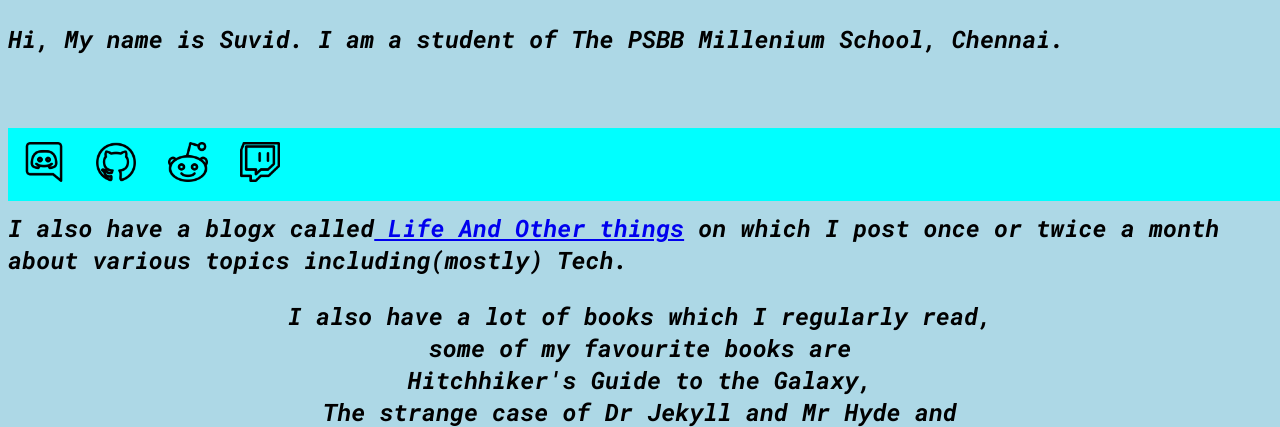
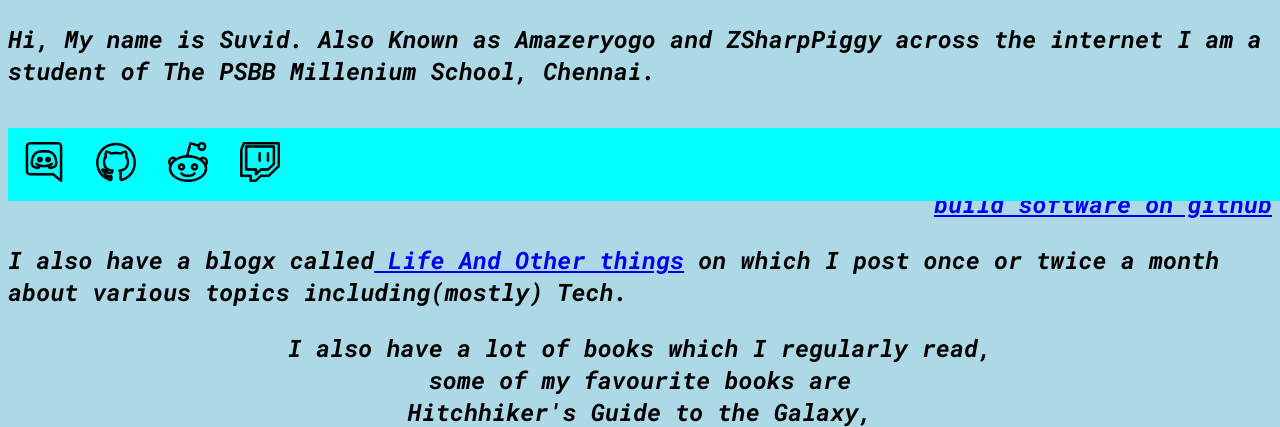
Before and after one commit to Amazeryogo/Project-Inspirations, a Flask app: page / in a window 1280 px wide. Shown: the part 599-1026 px from the top of the page. Run offline with Flask 2, Linux system fonts and the light colour scheme.

Commit message:
Update index.html

```diff
--- a/templates/index.html
+++ b/templates/index.html
@@ -62,7 +62,7 @@
 <h1><p style="text-align: center;">About Me!</h1>
  <td><img class="center" src="{{ picture }}"></td>
 
-<h2><p style="text-align: left;">Hi, My name is Suvid.
+<h2><p style="text-align: left;">Hi, My name is Suvid. Also Known as Amazeryogo and ZSharpPiggy across the internet
     I am a student of The PSBB Millenium School, Chennai. </p></h2></br>
 <h2><p style="text-align: right;">I am in class 8 and I love books and computers, While I use my computer I am usually, <a href="https://github.com/Amazeryogo">build software on github</a></h2>
 <h2><p style="text-align: left;">I also have a blogx called<a href="https://lifeonearth1024.blogspot.com/"> Life And Other things</a> on which I post once or twice a month about various topics including(mostly) Tech.</h2>
```
